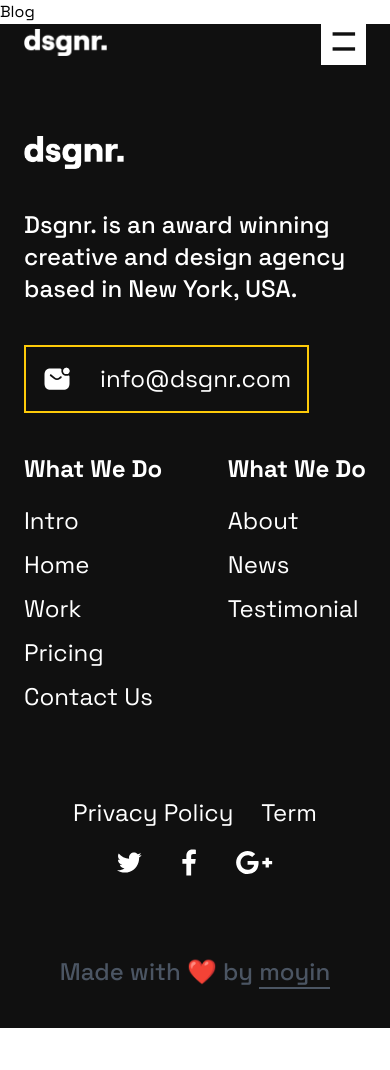
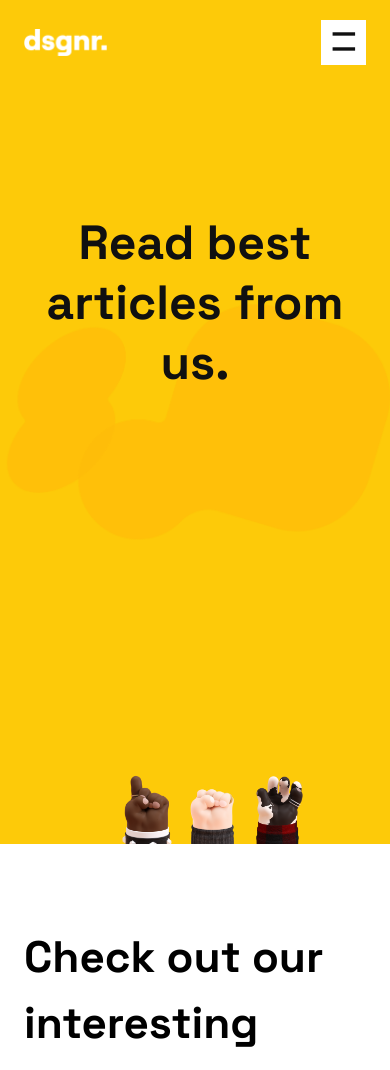
Before and after one commit to rikkriuk/fe-minimalist-landing-page, a React (Vite) app: page /blogs in a window 390 px wide. Shown: the top 1070 px of the page. Before the commit the page ends 1028 px from the top, so only its background shows below. Built offline with nearby package versions, Linux system fonts and the light colour scheme.

Commit message:
feat: add blogsPage and the components

```diff
--- a/src/App.jsx
+++ b/src/App.jsx
@@ -8,6 +8,7 @@ import "./App.css";
 import OurWorkDetailPage from "./pages/OurWorkDetailPage";
 import AboutUsPage from "./pages/AboutUsPage";
 import ContactUsPage from "./pages/ContactUsPage";
+import BlogsPage from "./pages/BlogsPage";
 
 const App = () => {
   return (
@@ -19,7 +20,7 @@ const App = () => {
         <Route path="/our-works/:id" element={<OurWorkDetailPage />} />
         <Route path="/about-us" element={<AboutUsPage />} />
         <Route path="/contact-us" element={<ContactUsPage />} />
-        <Route path="/blogs" element={<h1>Blog</h1>} />
+        <Route path="/blogs" element={<BlogsPage />} />
         <Route path="/blogs/:id" element={<h1>Detail</h1>} />
 
         <Route path="/*" element={<h1>404 - Not Found</h1>} />
--- a/src/components/ArticleComponent.jsx
+++ b/src/components/ArticleComponent.jsx
@@ -2,25 +2,32 @@ import PropTypes from "prop-types";
 import React from "react";
 import { Link } from "react-router-dom";
 
-const ArticleComponent = ({ articles }) => {
+const ArticleComponent = ({ articles, page }) => {
    return (
       <section className="flex flex-col gap-10 md:gap-20 my-20">
-         <nav className="flex gap-7 flex-col lg:flex-row justify-around items-center mt-20 px-6 md:px-0">
-            <div className="xl:ml-0">
-               <h3 className="text-[44px] font-bold">Our Work So Far</h3>
+         {page === "home" ? (
+            <nav className="flex gap-7 flex-col lg:flex-row justify-around items-center mt-20 px-6 md:px-0">
+               <div className="xl:ml-0">
+                  <h3 className="text-[44px] font-bold">Our Work So Far</h3>
+               </div>
+
+               <Link className="text-xl text-[#101010] py-1 font-bold border-b-2 border-black" to={"/"}>SEE ALL</Link>
+            </nav>
+         ) : (
+            <div className="flex justify-center lg:justify-start lg:px-72 px-6">
+               <h3 className="text-[44px] font-bold">Check out our interesting articles</h3>
             </div>
+         )}
 
-            <Link className="text-xl text-[#101010] py-1 font-bold border-b-2 border-black" to={"/"}>SEE ALL</Link>
-         </nav>
 
-         <div className="flex justify-center px-6 items-start flex-wrap gap-32">
+         <div className="flex justify-center lg:px-40 px-6 items-start flex-wrap gap-5 xl:gap-32">
             {articles.map((article, index) => (
-               <div key={index} className="flex flex-col justify-between w-[337px] h-[580px]">
+               <div key={index} className="flex shadow-md p-4 flex-col justify-between w-[352px] h-[596px]">
                   <div>
                      <img src={article.img} alt={article.title}/>
 
                      <div>
-                        <h4 className="text-2xl font-bold my-6 line-clamp-2">{article.title}</h4>
+                        <Link to={"/blogs/2"} className="text-2xl font-bold my-6 line-clamp-2">{article.title}</Link>
                         <p className="font-normal text-base text-gray-500 line-clamp-3">{article.content}</p>
                      </div>
                   </div>
--- a/src/components/HeroComponent.jsx
+++ b/src/components/HeroComponent.jsx
@@ -1,5 +1,4 @@
 import React from "react";
-import HandImg from "../assets/hand.png";
 import BgTrush from "../assets/bg-trush.png";
 import PropTypes from "prop-types";
 
@@ -10,7 +9,11 @@ const HeroComponent = ({ hero }) => {
             <img
                src={hero.handImg}
                alt="Hand image"
-               className={`absolute z-10 ${(hero.type === "ourWorkDetail" || hero.type === "contactUs") ? "right-20 bottom-0 w-1/2" : "left-0 right-0 bottom-0"}`}
+               className={`absolute z-10
+                  ${(hero.type === "ourWorkDetail" ||
+                     hero.type === "contactUs" ||
+                     hero.type === "blogs")
+                     ? "right-20 bottom-0 w-1/2" : "left-0 right-0 bottom-0"}`}
             />
 
             <img
--- a/src/containers/ArticleContainer.jsx
+++ b/src/containers/ArticleContainer.jsx
@@ -4,7 +4,22 @@ import BlogImg1 from "../assets/blog image/blog-1.png";
 import BlogImg2 from "../assets/blog image/blog-2.png";
 import BlogImg3 from "../assets/blog image/blog-3.png";
 
-const blogs = [
+const articles = [
+   {
+      img: BlogImg1,
+      title: "Building a stronger brand with no-code tools",
+      content: "Learn about taking on a content design mindset from an expert in brand strategy and content design."
+   },
+   {
+      img: BlogImg2,
+      title: "Copywriters and designers: How to work better together",
+      content: "Good design and good copy go hand in hand. Here’s how to build closer collaboration between these two."
+   },
+   {
+      img: BlogImg3,
+      title: "A guide to photography website design",
+      content: "A collection of resources for photography website design covering everything"
+   },
    {
       img: BlogImg1,
       title: "Building a stronger brand with no-code tools",
@@ -22,9 +37,19 @@ const blogs = [
    }
 ];
 
-const ArticleContainer = () => {
+const ArticleContainer = ({ page }) => {
+   const sliceArticles = page === "home" ? articles.slice(0, 3) : articles;
    return (
-      <ArticleComponent articles={blogs} />
+      <section>
+         <ArticleComponent articles={sliceArticles} page={page} />
+         {page === "blogs" && (
+            <div className="text-center mb-16">
+               <button className="font-semibold text-2xl px-8 py-5 bg-black text-white">
+                  Load More
+               </button>
+            </div>
+         )}
+      </section>
    )
 }
 
--- a/src/containers/HeroContainer.jsx
+++ b/src/containers/HeroContainer.jsx
@@ -35,6 +35,12 @@ const pageTypes = {
       title: "We would love to hear from you.",
       actionType: "mouse-bottom",
       handImg: ThreeHandImg
+   },
+   blogs: {
+      type: "blogs",
+      title: "Read best articles from us.",
+      actionType: "mouse-bootom",
+      handImg: ThreeHandImg
    }
 }
 
--- /dev/null
+++ b/src/pages/BlogsPage.jsx
@@ -0,0 +1,18 @@
+import React from "react";
+import HeroContainer from "../containers/HeroContainer";
+import ArticleContainer from "../containers/ArticleContainer";
+import BannerComponent from "../components/BannerComponent";
+import TrustedContainer from "../containers/TrustedContainer";
+
+const BlogsPage = () => {
+   return (
+      <main>
+         <HeroContainer page="blogs"/>
+         <ArticleContainer page="blogs" />
+         <BannerComponent />
+         <TrustedContainer page="blogs" />
+      </main>
+   )
+}
+
+export default BlogsPage;
--- a/src/pages/HomePage.jsx
+++ b/src/pages/HomePage.jsx
@@ -23,7 +23,7 @@ const HomePage = () => {
          <ThreeStepComponet />
          <TestimonialComponent />
          <TrustedContainer page="home" />
-         <ArticleContainer />
+         <ArticleContainer page="home" />
          <BannerComponent />
       </main>
    )
--- a/src/pages/OurWorkPage.jsx
+++ b/src/pages/OurWorkPage.jsx
@@ -14,8 +14,8 @@ const OurWorkPage = () => {
             keywords="dsgnr., our work, design agency, design, agency, startup, business, digital product, product"
          />
          <HeroContainer page={"ourWork"} />
-         <PorfolioContainer page={"feature"} />
-         <TrustedContainer page={"feature"} />
+         <PorfolioContainer page={"ourWork"} />
+         <TrustedContainer page={"ourWork"} />
          <BannerComponent />
       </main>
    )
```
